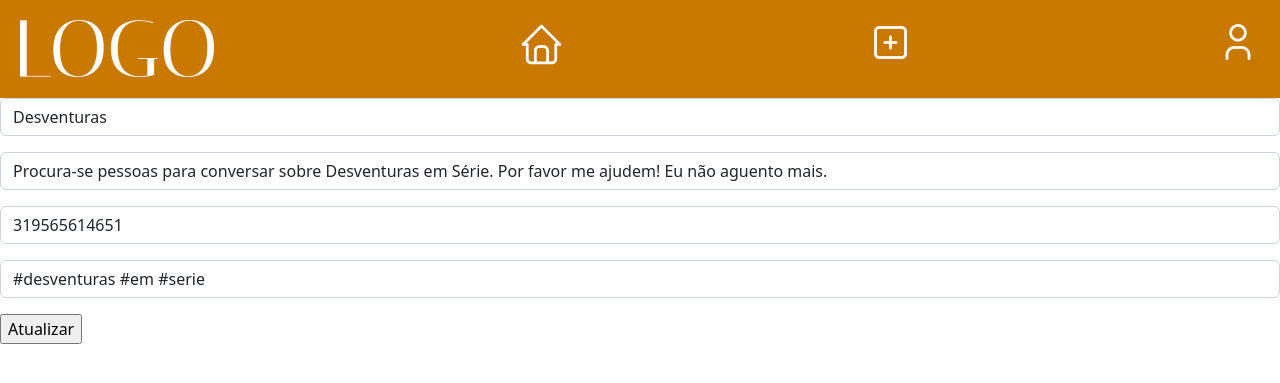
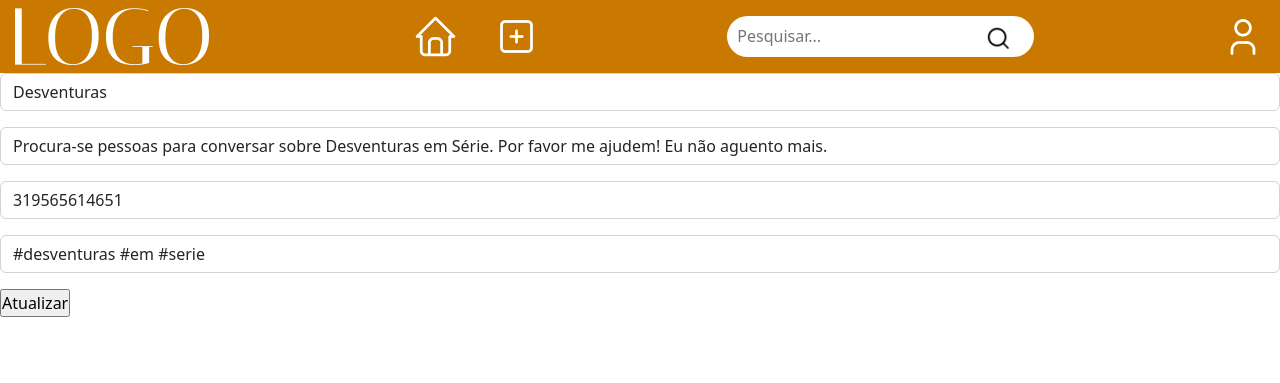
Before and after one commit to ThalesDaviSouza/Sharin-Hub, a Django app: page /sharin/publicacao_edit/3 in a window 1280 px wide. Shown: the top 383 px of the page. Run offline with Django 4.2, Linux system fonts and the light colour scheme; a user stored in the database is signed in; data comes from the database, SQL or seed files in the repository; both versions use the stored data as it was after the commit.

Commit message:
Adicionando uma search bar
Agora é possível procurar necessidades / disponibilidades pelo titulo.

```diff
--- a/sharingHub/sharin/static/sharin/styles.css
+++ b/sharingHub/sharin/static/sharin/styles.css
@@ -1,21 +1,74 @@
 * {
+  box-sizing: border-box;
   margin: 0;
+  padding: 0;
 }
 
-.barra_item {
+.navbar {
+  display: flex;
+  justify-content: space-between;
   align-items: center;
-  cursor: pointer;
-  margin: 0.8%;
-  padding: 0.8%;
+  background-color: rgb(201, 120, 0);
 }
 
-.barra_item:hover {
-  background-color: rgba(0, 0, 0, 0.3);
+.nav__ponta {
+  cursor: pointer;
+  padding: 0px 1.16%;
+}
+
+.nav__links li {
+  margin: 0px 15px;
+  display: inline-block;
+  list-style: none;
+}
+
+.nav__links ul {
+  text-align: center;
+}
+
+.navbar a img {
+  transition: all 0.3s ease 0s;
+}
+
+.navbar a img:hover {
+  background-color: rgba(0, 0, 0, 0.434);
   border: none;
   border-radius: 35px;
-  transform: scale(1.2);
+  transform: scale(1.3);
   opacity: 0.7;
   transition: all 0.2s ease 0s;
+}
+
+.search-bar {
+  display: flex;
+  background: white;
+  align-items: center;
+  border-radius: 60px;
+  padding: 0.6% 0.8%;
+}
+
+.search-bar input {
+  flex: 1;
+  border: 0;
+  outline: 0;
+  color: rgb(56, 56, 56);
+}
+
+.search-bar button img {
+  width: 45%;
+  height: 45%;
+  filter: invert(100%);
+}
+
+.search-bar button {
+  border: 0;
+  background: transparent;
+  cursor: pointer;
+  transition: all 0.3s ease 0s;
+}
+
+.search-bar button:hover {
+  transform: scale(1.5);
 }
 
 .info {
--- a/sharingHub/sharin/static/sharin/styles.scss
+++ b/sharingHub/sharin/static/sharin/styles.scss
@@ -2,29 +2,80 @@ $cor_principal: rgba(201, 120, 0, 1);
 $cor_secundaria: rgb(247, 182, 83);
 
 * {
+    box-sizing: border-box;
     margin: 0;
+    padding: 0;
 }
+
 
 // Classes
 
-.barra_item {
+.navbar {
+    display: flex;
+    justify-content: space-between;
     align-items: center;
-    cursor: pointer;
-    margin: 0.8%;
-    padding: 0.8%;
+    background-color: $cor_principal;
 }
 
+.nav__ponta {
+    cursor: pointer;
+    padding: 0px 1.16%;
+}
 
-.barra_item:hover {
-    background-color: rgba(0, 0, 0, 0.3);
+.nav__links li{
+    margin: 0px 15px;
+    display: inline-block;
+    list-style: none;
+}
+
+.nav__links ul {
+    text-align: center;
+}
+
+.navbar a img {
+    transition: all 0.3s ease 0s;
+}
+
+.navbar a img:hover {
+    background-color: rgba(0, 0, 0, 0.434);
     border: none;
     border-radius: 35px;
-    transform: scale(1.2);
+    transform: scale(1.3);
     opacity: 0.7;
     transition: all 0.2s ease 0s;
 }
 
+.search-bar {
+    display: flex;
+    background: white;
+    align-items: center;
+    border-radius: 60px;
+    padding: 0.6% 0.8%;
+}
 
+.search-bar input {
+    flex: 1;
+    border: 0;
+    outline: 0;
+    color: rgb(56, 56, 56);
+}
+
+.search-bar button img{
+    width: 45%;
+    height: 45%;
+    filter: invert(100%);
+}
+
+.search-bar button{
+    border: 0;
+    background: transparent;
+    cursor: pointer;
+    transition: all 0.3s ease 0s;
+}
+
+.search-bar button:hover {
+    transform: scale(1.5);
+}
 
 .info {
     font-family: 'Courier New', Courier, monospace;
@@ -60,6 +111,7 @@ $cor_secundaria: rgb(247, 182, 83);
 
 // IDs
 
+
 #barra_topo {
     background-color: $cor_principal;
     box-sizing: border-box;
--- a/sharingHub/sharin/templates/sharin/layout.html
+++ b/sharingHub/sharin/templates/sharin/layout.html
@@ -9,18 +9,30 @@
         <link href="https://cdn.jsdelivr.net/npm/bootstrap@5.2.0/dist/css/bootstrap.min.css" rel="stylesheet" integrity="sha384-gH2yIJqKdNHPEq0n4Mqa/HGKIhSkIHeL5AyhkYV8i59U5AR6csBvApHHNl/vI1Bx" crossorigin="anonymous">
     </head>
     <body>
-        <header id="barra_topo">
-            <a class="barra_item" href="{% url 'sharin:index' %}">
-                <img src="{% static 'sharin/media/LOGO.png' %}" width="auto" height="auto">
+        <header class="navbar">
+            <a class="nav__ponta" href="{% url 'sharin:index' %}">
+                <img src="{% static 'sharin/media/LOGO.png' %}">
             </a>
-            <a class="barra_item" href="{% url 'sharin:index' %}">
-                <img id="home" src="{% static 'sharin/media/Casinha.png' %}" width="auto" height="auto">
-            </a>
-            <a class="barra_item" href="{% url 'sharin:cadastro' %}">
-                <img id="cadastro" src="{% static 'sharin/media/Mais.png' %}" width="auto" height="auto">
-            </a>
-            <a class="barra_item" href="{% url 'sharin:perfil' %}">
-                <img src="{% static 'sharin/media/Profile.png' %}" width="auto" height="auto">
+            <nav class="nav__links">
+                    <li><a href="{% url 'sharin:index' %}">
+                        <img class="nav__link" src="{% static 'sharin/media/Casinha.png' %}">
+                    </li></a>
+
+                    <li><a href="{% url 'sharin:cadastro' %}">
+                        <img class="nav__link" src="{% static 'sharin/media/Mais.png' %}">
+                    </li></a>
+            </nav>
+
+            <div class="search-bar">
+                <form action="{% url 'sharin:pesquisa-publicacao' %}" method="POST">
+                    {% csrf_token %}
+                    <input type="text" placeholder="Pesquisar..." name="pesquisado">
+                    <button type="submit"><img src="{% static 'sharin/media/search.png' %}"></button>
+                </form>
+            </div>
+
+            <a class="nav__ponta" href="{% url 'sharin:perfil' %}">
+                <img src="{% static 'sharin/media/Profile.png' %}">
             </a>
         </header>
 
--- a/sharingHub/sharin/templates/sharin/publicacao_edit.html
+++ b/sharingHub/sharin/templates/sharin/publicacao_edit.html
@@ -1,12 +1,16 @@
 {% extends "sharin/layout.html" %}
 
 {% block body %}
-    <form action="" method="POST">
-        {% csrf_token %}
-        {{ form.as_p }}
-        <input type="submit" value="Atualizar">
-    </form>
+    {% if user == criador %}
+        <form action="" method="POST">
+            {% csrf_token %}
+            {{ form.as_p }}
+            <input type="submit" value="Atualizar">
+        </form>
 
+    {% else %}
+        Você não tem permissão pra editar essa publicacão.
+    {% endif %}
     {% if atualizado %}
         <h1>Atualizado com sucesso!</h1>
     {% endif %}
--- a/sharingHub/sharin/templates/sharin/publicacao_view.html
+++ b/sharingHub/sharin/templates/sharin/publicacao_view.html
@@ -11,7 +11,11 @@
         </ul>
         <h2>Criado por: {{ criador.username }}</h2>
         <h2>Email: {{ criador.email }}</h2>
-        <a href="{% url 'sharin:publicacao-edit' publicacao.id %}">Editar</a>
+
+        {% if user == criador %}
+            <a href="{% url 'sharin:publicacao-edit' publicacao.id %}">Editar</a>
+            <a href="{% url 'sharin:publicacao-delete' publicacao.id %}">Deletar</a>
+        {% endif %}
     </div>
 
 {% endblock %}
--- a/sharingHub/sharin/urls.py
+++ b/sharingHub/sharin/urls.py
@@ -12,4 +12,6 @@ urlpatterns = [
     path("perfil/", views.perfil, name="perfil"),
     path("publicacao_view/<publicacao_id>", views.publicacao_view, name="publicacao-view"),
     path("publicacao_edit/<publicacao_id>", views.publicacao_edit, name="publicacao-edit"),
+    path("publicacao_delete/<publicacao_id>", views.publicacao_delete, name="publicacao-delete"),
+    path("pesquisa_publicacao", views.pesquisa_publicacao, name="pesquisa-publicacao"),
 ]
--- a/sharingHub/sharin/views.py
+++ b/sharingHub/sharin/views.py
@@ -66,19 +66,43 @@ def publicacao_edit(request, publicacao_id):
         return redirect("sharin:login_view")
 
     publicacao = Publicacao.objects.get(pk=publicacao_id)
+    criador = User.objects.get(pk=publicacao.criador)
     form = PublicaForm(request.POST or None, instance=publicacao)
 
     if form.is_valid():
         form.save()
         atualizado = True
 
-
-
     return render(request, "sharin/publicacao_edit.html", {
         "publicacao":publicacao,
         "form":form,
         "atualizado":atualizado,
+        "criador":criador,
     })
+
+def publicacao_delete(request, publicacao_id):
+    if not request.user.is_authenticated:
+        return redirect("sharin:login_view")
+
+    publicacao = Publicacao.objects.get(pk=publicacao_id)
+    publicacao.delete()
+    return redirect("sharin:index")
+
+def pesquisa_publicacao(request):
+    if not request.user.is_authenticated:
+        return redirect("sharin:login_view")
+
+    if request.method == "POST":
+        pesquisa = request.POST["pesquisado"]
+        resultados = Publicacao.objects.filter(titulo__contains=pesquisa)
+
+        return render(request, "sharin/pesquisa_publicacao.html", {
+            "pesquisa":pesquisa,
+            "resultados":resultados,
+        })
+
+
+    return render(request, "sharin/pesquisa_publicacao.html",)
 
 
 def login_view(request):
@@ -138,4 +162,8 @@ def perfil(request):
     if not request.user.is_authenticated:
         return redirect("sharin:login_view")
 
-    return render(request, "sharin/perfil.html")
+    publicacoes = Publicacao.objects.all().filter(criador=request.user.id)
+
+    return render(request, "sharin/perfil.html", {
+        "publicacoes":publicacoes,
+    })
```
Also changed, not shown: sharingHub/sharin/templates/sharin/perfil.html (+7 -0 lines), sharingHub/sharin/templates/sharin/pesquisa_publicacao.html (added, +15 -0 lines), sharingHub/db.sqlite3, sharingHub/sharin/static/sharin/media/search.png (added), 1 other file.
